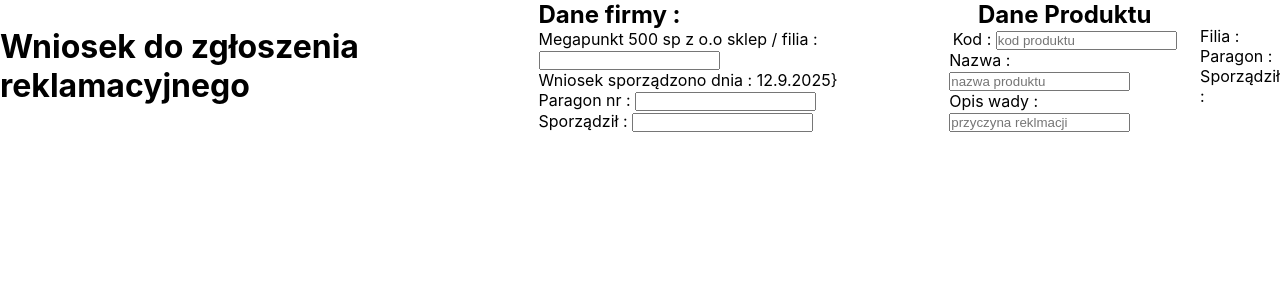
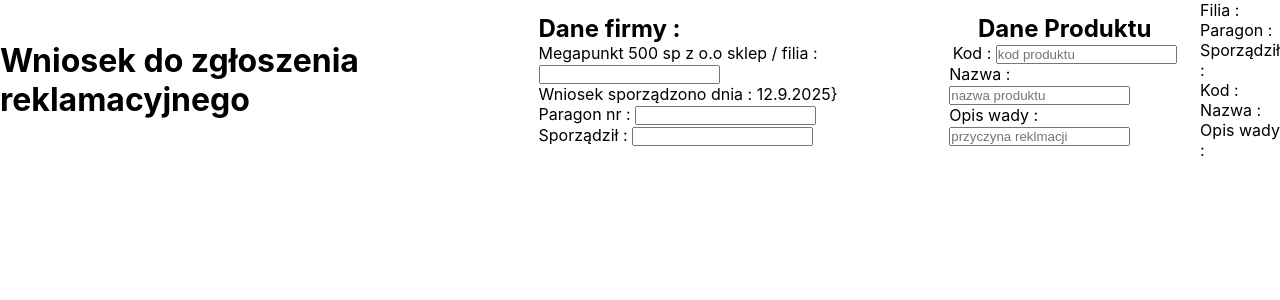
Before and after one commit to marcinoles87/reklamacje, a React (Create React App) app: page / in a window 1280 px wide. Shown: the top 300 px of the page. Built offline with nearby package versions, Linux system fonts and the light colour scheme.

Commit message:
add new components

```diff
--- a/src/App.js
+++ b/src/App.js
@@ -24,12 +24,17 @@ function App() {
       <h1>Wniosek do zgłoszenia reklamacyjnego</h1>
 
       <DaneFirmy filia={filia} setFilia={setFilia} paragon={paragon} setParagon={setParagon} sprzedawca={sprzedawca} setSprzedawca={setSprzedawca}></DaneFirmy>
-      <DaneProduktu kod={kod} nazwa={nazwa} opis={opis}></DaneProduktu>
+      <DaneProduktu sKod={setKod} setazwa={setNazwa} setOpis={setOpis}></DaneProduktu>
+
+
 
       <div className='sprawdzdenie'>
         <p>Filia :{filia}</p>
         <p>Paragon : {paragon}</p>
         <p>Sporządził : {sprzedawca}</p>
+        <p>Kod : {kod}</p>
+        <p>Nazwa : {nazwa}</p>
+        <p>Opis wady : {opis}</p>
       </div>
 
 
--- a/src/components/DaneProduktu.js
+++ b/src/components/DaneProduktu.js
@@ -1,12 +1,12 @@
 import React from 'react'
 
-function DaneProduktu() {
+function DaneProduktu({setKod,setNazwa,setOpis}) {
   return (
     <div className='reklamacja-container'>
         <h2>Dane Produktu</h2>
-        <label for="kod">Kod : <input placeholder='kod produktu'></input></label>
-        <label for="nazwa">Nazwa : <input placeholder='nazwa produktu'></input></label>
-        <label for="opis_wady">Opis wady : <input placeholder='przyczyna reklmacji'></input></label>
+        <label for="kod">Kod : <input placeholder='kod produktu' onChange={ (e) => setKod(e.target)}></input></label>
+        <label for="nazwa">Nazwa : <input placeholder='nazwa produktu' onChange={ (e) => setNazwa(e.target.value)}></input></label>
+        <label for="opis_wady">Opis wady : <input placeholder='przyczyna reklmacji' onChange={ (e) => setOpis(e.target.value)}></input></label>
     </div>
   )
 }
```
